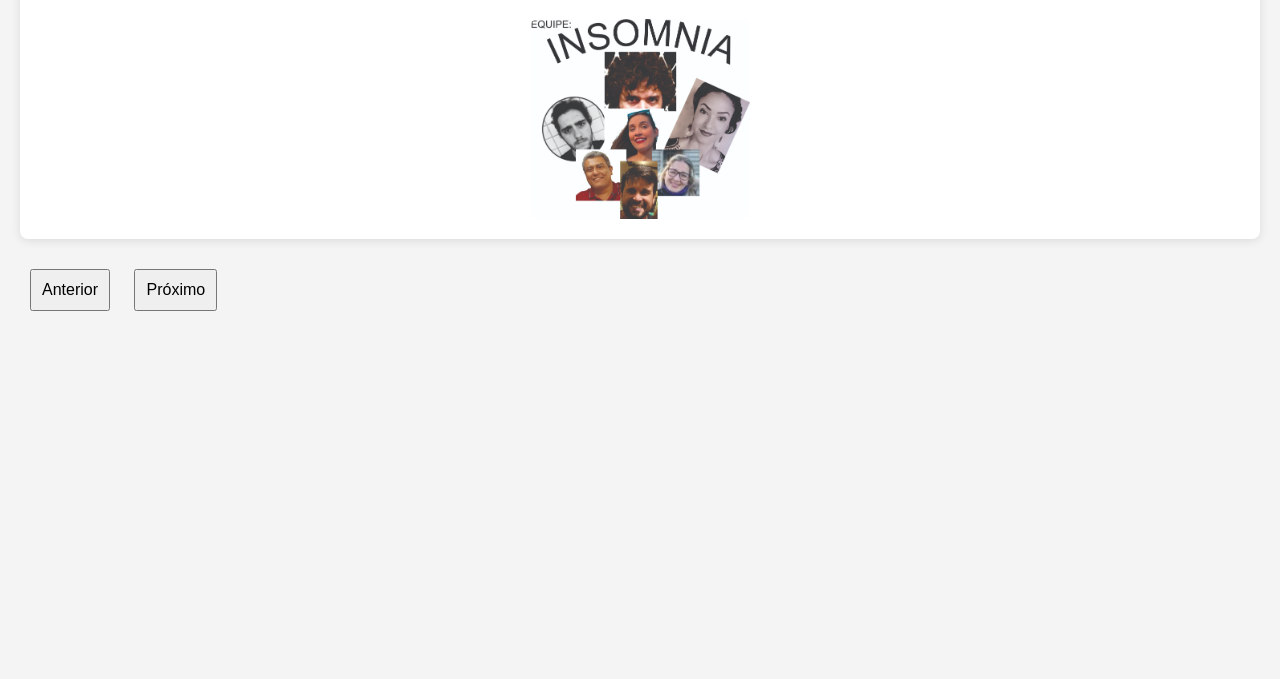
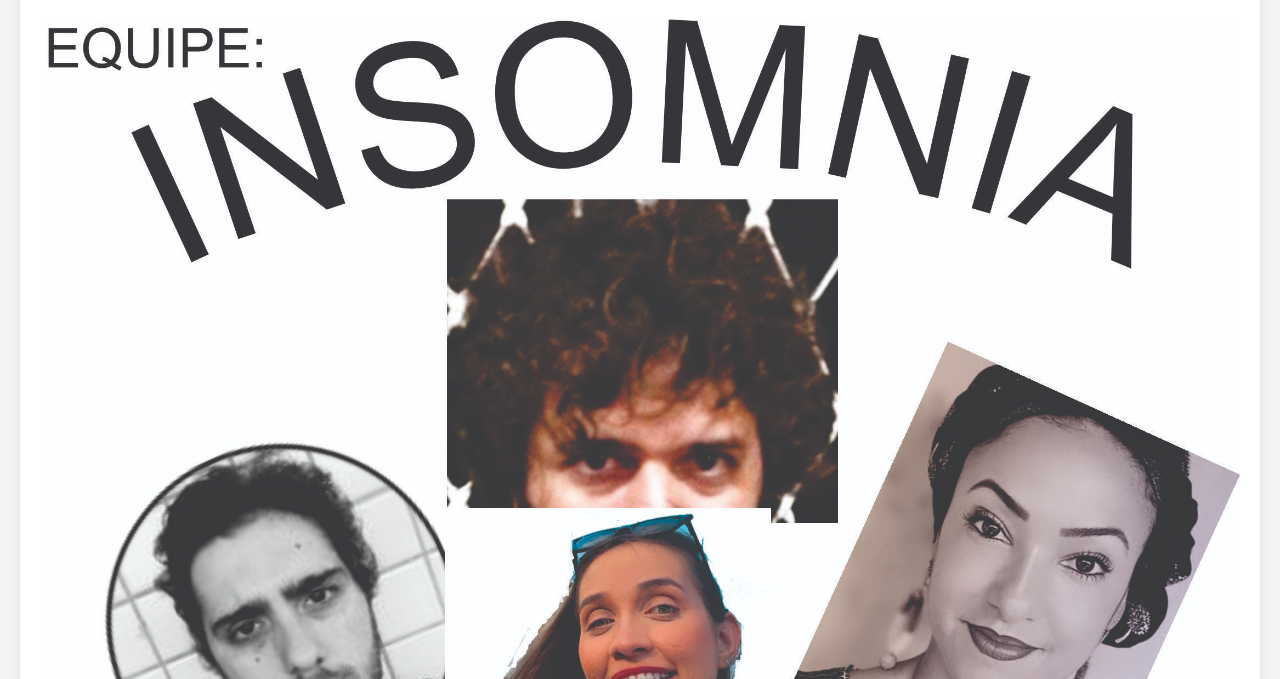
Before and after one commit to Naeldy/Insomnia, a plain HTML site: page index.html in a window 1280 px wide. Shown: the part 121-800 px from the top of the page. Drawn offline with Linux system fonts and the light colour scheme.

Commit message:
Add files via upload

```diff
--- a/index.html
+++ b/index.html
@@ -36,8 +36,8 @@
             margin: 0 auto; /* Centraliza a imagem */
         }
         .team-img {
-            max-width: 56.25%; /* Diminuindo a largura da imagem da equipe em 25% */
-            max-height: 200px; /* Ajuste a altura máxima da imagem da equipe */
+            max-width: 100%; /* Garante que a imagem não exceda a largura do contêiner */
+            height: auto; /* Mantém a proporção da imagem */
         }
         .small-img {
             width: 150px; /* Tamanho da imagem */
```
